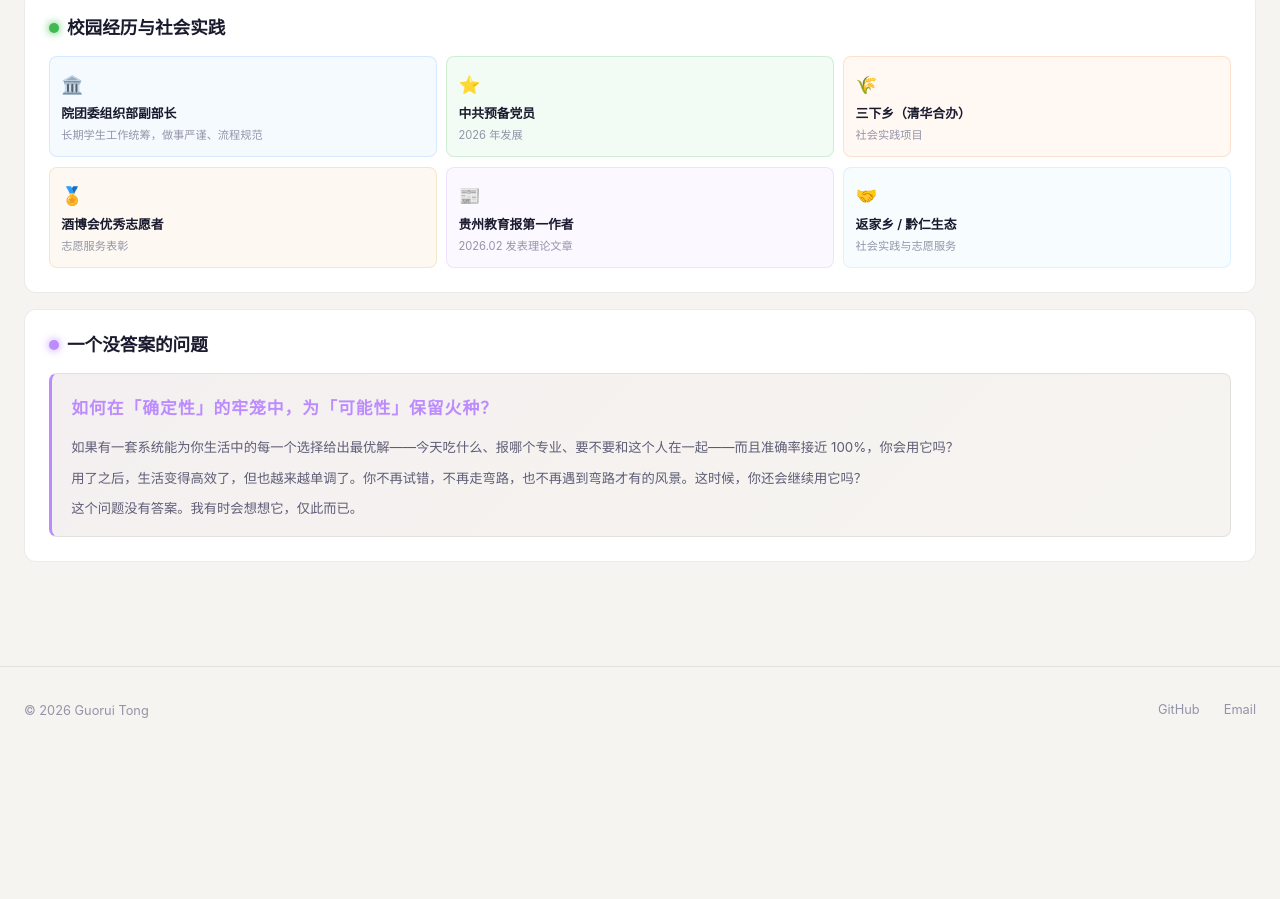
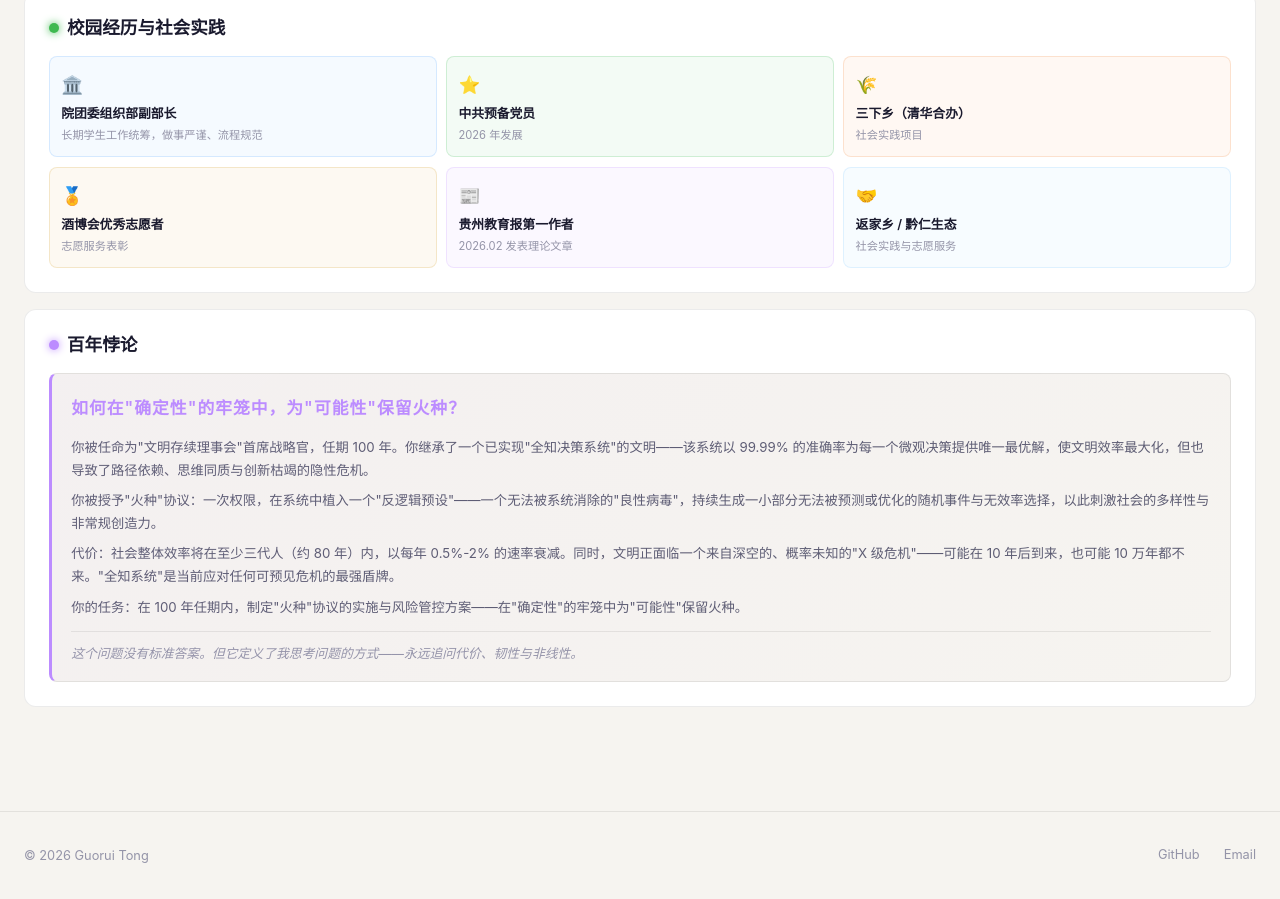
Before and after one commit to tgrlhl-linux/personal-site, an Astro site: page /about in a window 1280 px wide. Shown: the part 1581-2480 px from the top of the page. Before the commit the page ends 2335 px from the top, so only its background shows below. Built offline with nearby package versions, Linux system fonts and the light colour scheme; Astro itself is replaced by a stand-in of ours.

Commit message:
恢复百年悖论原文；仅保留个人描述优化

```diff
--- a/src/pages/about.astro
+++ b/src/pages/about.astro
@@ -216,19 +216,21 @@ export const prerender = true;
     </div>
   </section>
 
-  <!-- 一个没答案的问题 -->
+  <!-- 百年悖论 -->
   <section class="ab-section" data-reveal="bottom" data-delay="250">
     <div class="ab-section-hd">
       <span class="ab-section-dot" style="--c:#bc8cff"></span>
-      <h2>一个没答案的问题</h2>
+      <h2>百年悖论</h2>
     </div>
     <div class="ab-paradox">
-      <p class="ab-paradox-q">如何在「确定性」的牢笼中，为「可能性」保留火种？</p>
+      <p class="ab-paradox-q">如何在"确定性"的牢笼中，为"可能性"保留火种？</p>
       <div class="ab-paradox-body">
-        <p>如果有一套系统能为你生活中的每一个选择给出最优解——今天吃什么、报哪个专业、要不要和这个人在一起——而且准确率接近 100%，你会用它吗？</p>
-        <p>用了之后，生活变得高效了，但也越来越单调了。你不再试错，不再走弯路，也不再遇到弯路才有的风景。这时候，你还会继续用它吗？</p>
-        <p>这个问题没有答案。我有时会想想它，仅此而已。</p>
+        <p>你被任命为"文明存续理事会"首席战略官，任期 100 年。你继承了一个已实现"全知决策系统"的文明——该系统以 99.99% 的准确率为每一个微观决策提供唯一最优解，使文明效率最大化，但也导致了路径依赖、思维同质与创新枯竭的隐性危机。</p>
+        <p>你被授予"火种"协议：一次权限，在系统中植入一个"反逻辑预设"——一个无法被系统消除的"良性病毒"，持续生成一小部分无法被预测或优化的随机事件与无效率选择，以此刺激社会的多样性与非常规创造力。</p>
+        <p>代价：社会整体效率将在至少三代人（约 80 年）内，以每年 0.5%-2% 的速率衰减。同时，文明正面临一个来自深空的、概率未知的"X 级危机"——可能在 10 年后到来，也可能 10 万年都不来。"全知系统"是当前应对任何可预见危机的最强盾牌。</p>
+        <p>你的任务：在 100 年任期内，制定"火种"协议的实施与风险管控方案——在"确定性"的牢笼中为"可能性"保留火种。</p>
       </div>
+      <p class="ab-paradox-tag">这个问题没有标准答案。但它定义了我思考问题的方式——永远追问代价、韧性与非线性。</p>
     </div>
   </section>
 </Base>
@@ -548,7 +550,15 @@ export const prerender = true;
     line-height: 1.7;
     margin-bottom: 0.5rem;
   }
-  .ab-paradox-body p:last-of-type { margin-bottom: 0; }
+  .ab-paradox-body p:last-of-type { margin-bottom: 0.8rem; }
+  .ab-paradox-tag {
+    font-size: 0.8rem;
+    color: var(--text-muted);
+    font-style: italic;
+    margin: 0;
+    padding-top: 0.6rem;
+    border-top: 1px solid var(--border);
+  }
 
   /* ── Responsive ── */
   @media (max-width: 640px) {
```
